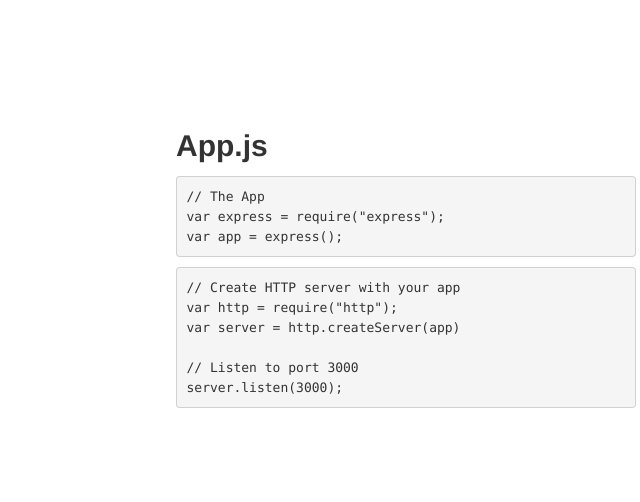
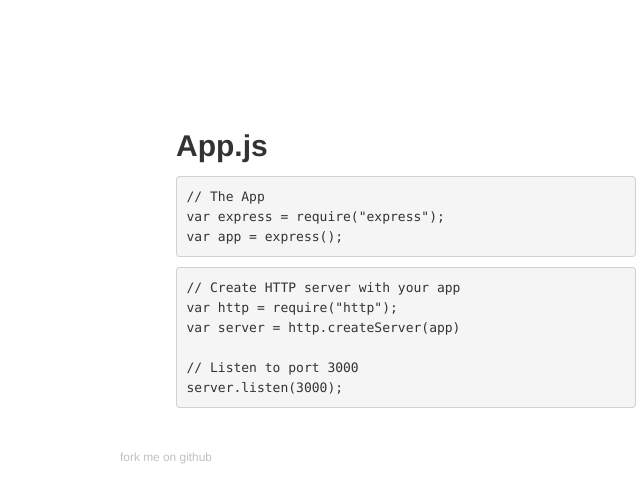
Before and after one commit to Enome/application-generator, a website with bundled scripts: page index.html in a window 1280 px wide. Shown: the full height of the page, 474-1114 px from the left. Built offline with nearby package versions, Linux system fonts and the light colour scheme.

Commit message:
added footer and readme

```diff
--- a/css/styles.css
+++ b/css/styles.css
@@ -17,6 +17,16 @@
 
 .header {
   margin-bottom: 2em;
+}
+
+.footer {
+  margin-top: 2em;
+  text-align: center;
+}
+
+.footer a {
+  color: silver;
+  font-size: .85em;
 }
 
 .bundles {
--- a/index.html
+++ b/index.html
@@ -50,6 +50,12 @@
 
       </div>
 
+      <div class='footer row'>
+        <div class='span12'>
+          <a href='http://github.com/enome/application-generator'>fork me on github</a>
+        </div>
+      </div>
+
     </div>
 
   </body>
```
Also changed, not shown: README.md (added).
